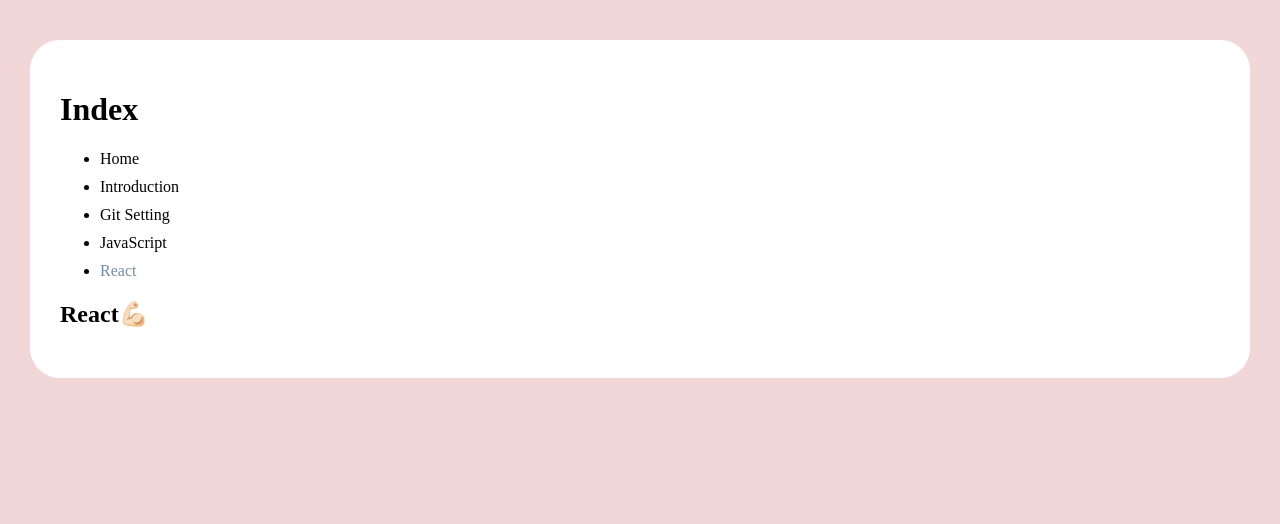
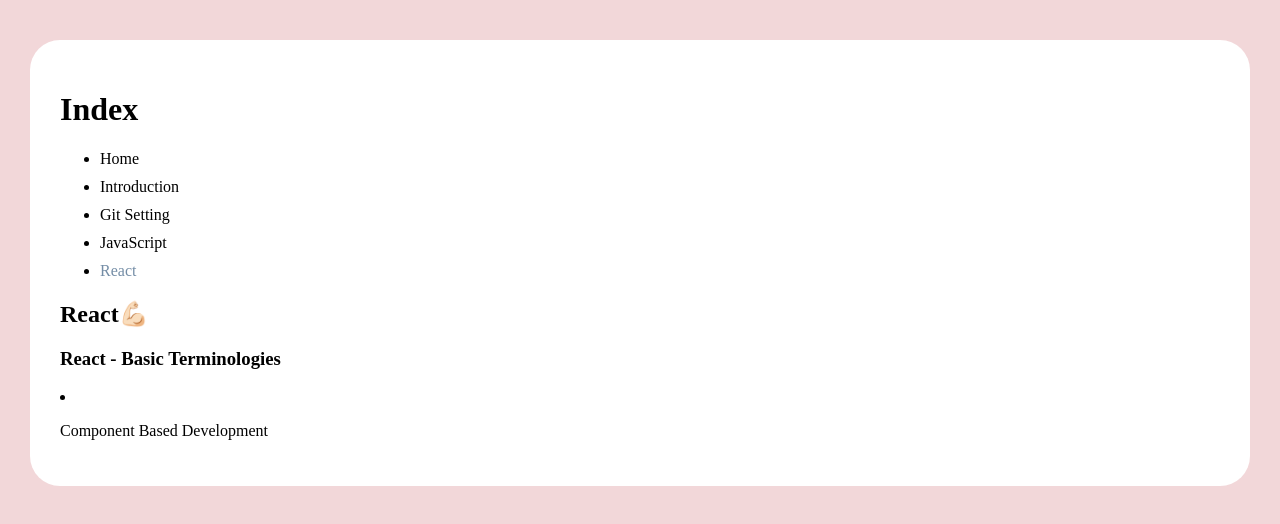
Before and after one commit to ramrami-12/ourgjr, a React (Create React App) app: page /react in a window 1280 px wide. Shown: the top 524 px of the page. Built offline with nearby package versions, Linux system fonts and the light colour scheme.

Commit message:
V1-1: Put LiP & SmallDetails into component folder

```diff
--- a/package.json
+++ b/package.json
@@ -11,7 +11,7 @@
     "react-code-blocks": "0.0.9-0",
     "react-dom": "^18.2.0",
     "react-router-dom": "^6.3.0",
-    "react-scripts": "5.0.1",
+    "react-scripts": "^5.0.1",
     "web-vitals": "^2.1.4"
   },
   "scripts": {
--- /dev/null
+++ b/src/components/indentComponents.jsx
@@ -0,0 +1,21 @@
+import { useParams } from "react-router-dom";
+
+export const SmallDetails = (props) => {
+  console.log(props);
+
+  return (
+    <ul>
+      {props.contents.map((content, index) => {
+        return <li key={index}>{content}</li>;
+      })}
+    </ul>
+  );
+};
+
+export const LiP = (props) => {
+  return (
+    <li>
+      <p>{props.content}</p>
+    </li>
+  );
+};
--- a/src/pages/javasDetail.jsx
+++ b/src/pages/javasDetail.jsx
@@ -1,26 +1,10 @@
 import { Divider } from "antd";
 // import { CopyBlock } from "react-code-blocks";
 import { MyCodeBlock } from "../components/codeblock";
-
+import { SmallDetails, LiP } from "../components/indentComponents";
 export function NodeJS() {
-  const SmallDetails = (props) => {
-    return (
-      <ul>
-        {props.contents.map((content, index) => {
-          return <li key={index}>{content}</li>;
-        })}
-      </ul>
-    );
-  };
-  const LiP = (props) => {
-    return (
-      <li>
-        <p>{props.content}</p>
-      </li>
-    );
-  };
   return (
-    <div style={{ width: "100%", overflowY: "scroll", overflowX: "hidden"}}>
+    <div style={{ width: "100%", overflowY: "scroll", overflowX: "hidden" }}>
       <h3>Node.JS</h3>
       <Divider />
       <ul>
@@ -83,7 +67,9 @@
         <MyCodeBlock code={"npm run dev"} language={"text"} />
         <LiP content={"When building"} />
         <MyCodeBlock
-          code={'"scripts": {\n   "dev": "parcel index.html"\n   "build": "parcel build index.html"\n},'}
+          code={
+            '"scripts": {\n   "dev": "parcel index.html"\n   "build": "parcel build index.html"\n},'
+          }
           language={"json"}
         />
         <p>to run:</p>
--- a/src/pages/react.jsx
+++ b/src/pages/react.jsx
@@ -1,8 +1,13 @@
+import { LiP } from "../components/indentComponents";
+import { Divider } from "antd";
 export default function React() {
-  console.log('react')
+  console.log("react");
   return (
     <div>
       <h2>React💪🏻</h2>
+      <h3>React - Basic Terminologies</h3>
+      <Divider />
+      <LiP content={"Component Based Development"} />
     </div>
   );
 }
```
Also changed, not shown: 1 other file (tests, documents, lock files or other folders).
